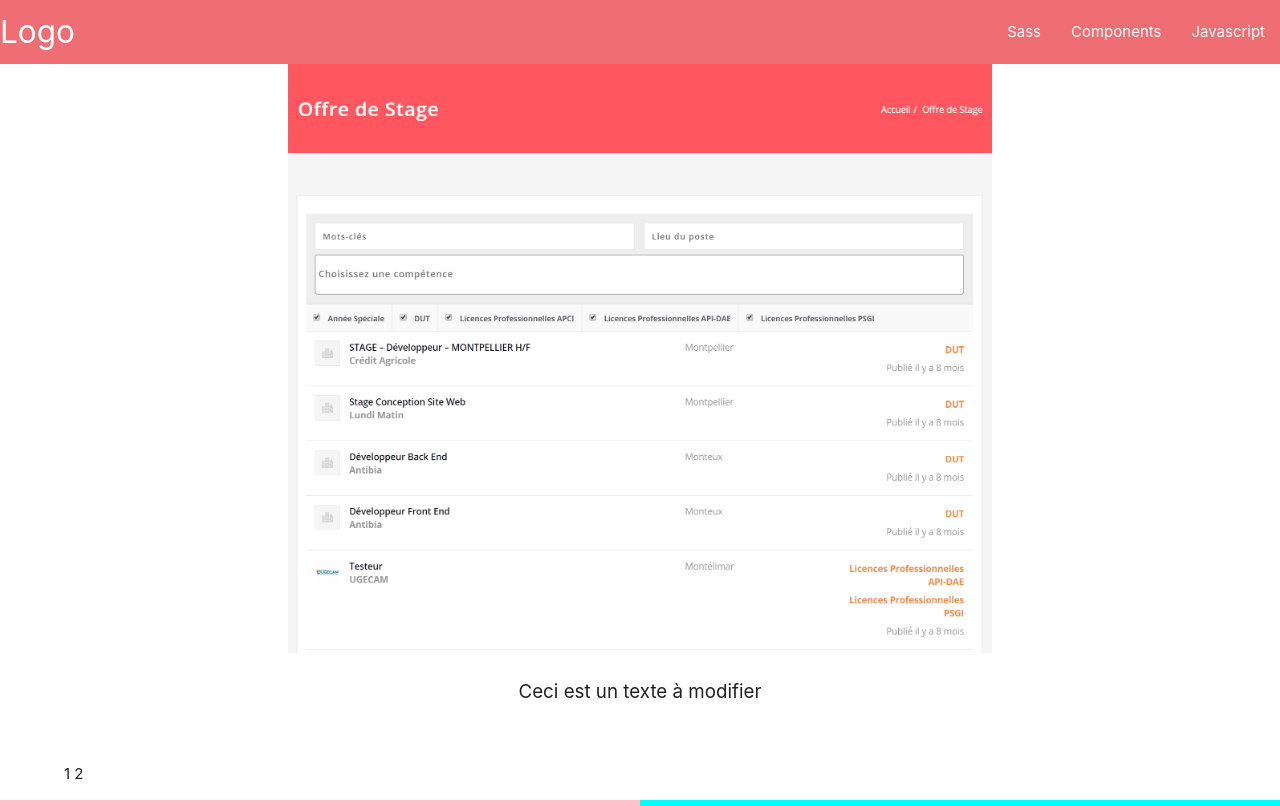
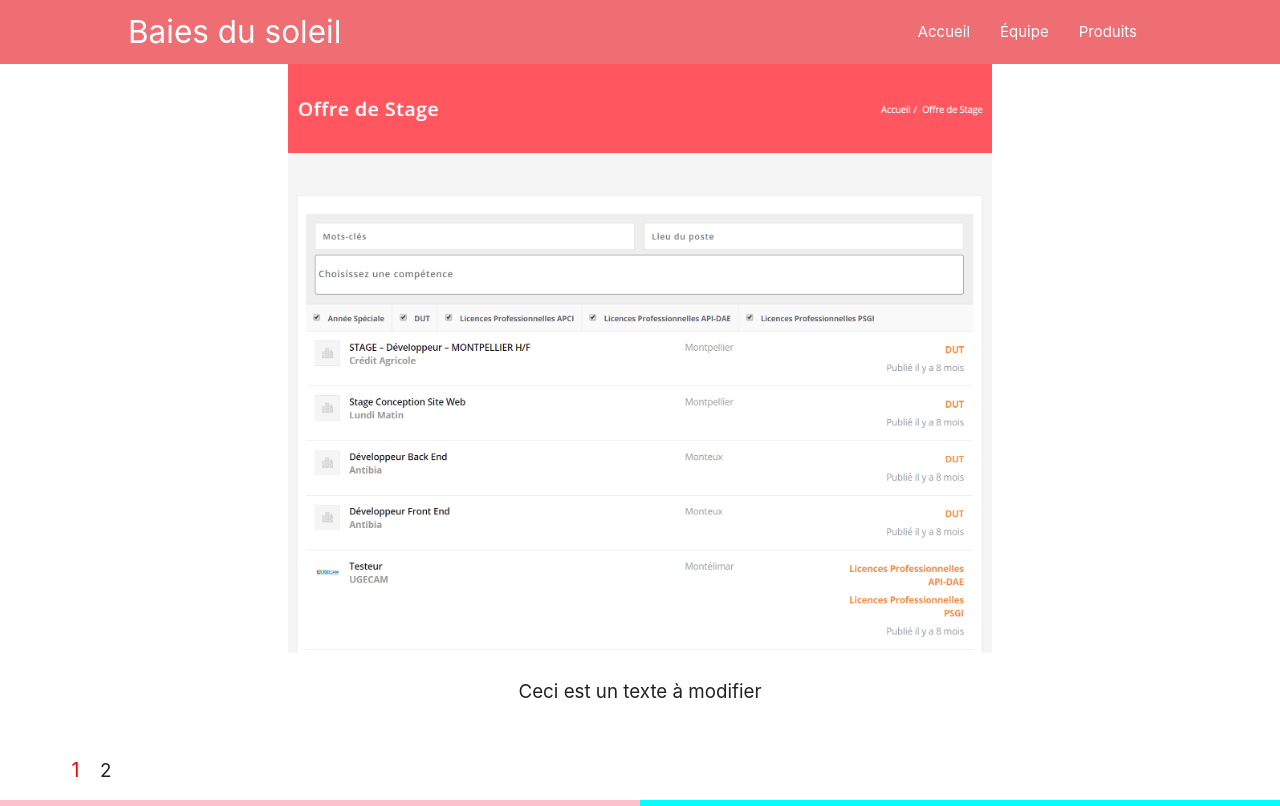
Before and after one commit to pauline-De-Almeida/BaiesDuSoleil, a plain HTML site: page index.html in a window 1280 px wide. Shown: the top 806 px of the page. Drawn offline with nearby package versions, Linux system fonts and the light colour scheme.

Commit message:
Index c'est ok MAJ de la nav sur toutes les pages Mise en fonctionnement du caroussel De mon côte je suis plutôt ok

```diff
--- a/css/index.css
+++ b/css/index.css
@@ -1,3 +1,8 @@
+nav {
+    width: 80%;
+    padding : 0 10% 0 10%;
+}
+
 .carroussel {
     height: calc(100VH - 64px);
     background-color: #FFF;
@@ -48,3 +53,22 @@
     height: calc(50% - 2.8rem);
     margin-left: .5rem;
 }
+
+.pagination p span {
+    font-size: 1.25rem;
+    margin : .5rem;
+    cursor :pointer;
+}
+
+.pageActive {
+    color : red;
+    font-size : 1.3rem !important;
+}
+
+.pagination {
+    position: absolute;
+    left: 5%;
+    bottom: 0;
+    width :20%;
+    text-align: justify;
+}
--- a/index.html
+++ b/index.html
@@ -21,34 +21,23 @@
 </head>
 <body>
 <header style="width: 100%">
-    <!--<div class="navbar-fixed">
+    <div> <!--fixer la nav class="navbar-fixed"-->
         <nav>
             <div class="nav-wrapper">
-                <a href="#!" class="brand-logo">Logo</a>
+                <a href="index.html" class="brand-logo">Baies du soleil</a>
+                <a href="#" data-target="mobile-demo" class="sidenav-trigger"><i class="material-icons">menu</i></a>
                 <ul class="right hide-on-med-and-down">
-                    <li><a href="sass.html">Sass</a></li>
-                    <li><a href="badges.html">Components</a></li>
+                    <li><a href="index.html">Accueil</a></li>
+                    <li><a href="equipe.html">Équipe</a></li>
+                    <li><a href="product.html">Produits</a></li>
                 </ul>
             </div>
         </nav>
-    </div>-->
-
-    <nav>
-        <div class="nav-wrapper">
-            <a href="#" class="brand-logo">Logo</a>
-            <a href="#" data-target="mobile-demo" class="sidenav-trigger"><i class="material-icons">menu</i></a>
-            <ul class="right hide-on-med-and-down">
-                <li><a href="sass.html">Sass</a></li>
-                <li><a href="badges.html">Components</a></li>
-                <li><a href="collapsible.html">Javascript</a></li>
-            </ul>
-        </div>
-    </nav>
+    </div>
 
     <ul class="sidenav" id="mobile-demo">
-        <li><a href="sass.html">Sass</a></li>
-        <li><a href="badges.html">Components</a></li>
-        <li><a href="collapsible.html">Javascript</a></li>
+        <li><a href="equipe.html">Équipe</a></li>
+        <li><a href="product.html">Produits</a></li>
     </ul>
 </header>
 <main>
@@ -65,9 +54,9 @@
                 Ceci est un autre texte à modifier
             </p>
         </div>
-        <div style="position: absolute; left: 5%; bottom: 0; width :20%; text-align: justify;">
-            <p style="">
-                <span onclick="changerIm(2);"> 1 </span> <span onclick="changerIm(1);"> 2 </span>
+        <div class = "pagination">
+            <p>
+                <span id = "page1" onclick="changerIm(1);" class = "pageActive"> 1 </span> <span id = "page2" onclick="changerIm(2);" class = ""> 2 </span>
             </p>
         </div>
     </div>
--- a/js/index.js
+++ b/js/index.js
@@ -1,21 +1,24 @@
 var nombre = 1;
 
-function changerIm (n) { /*n est à montrer*/
-    afficher(document.getElementById("img"+n));
-    cacher(document.getElementById("img"+getAutre(n)));
+function changerIm (n) { /*n est le current*/
+    afficher(document.getElementById("img"+n), n);
+cacher(document.getElementById("img"+getAutre(n)), getAutre(n));
     nombre = getAutre(n);
     console.log("passe, n = " + nombre)
 }
 
-function cacher (im) {
+function cacher (im, n) {
     console.log("chacher : " + im);
     im.classList.add("cache");
+    document.getElementById("page"+n).classList.remove("pageActive");
     im.classList.remove("affiche");
 }
 
-function afficher (im) {
+function afficher (im, n) {
     console.log("afficher : " + im);
     im.classList.remove("cache");
+    document.getElementById("page"+n).classList.add("pageActive");
+    console.log("activation : " + document.getElementById("page"+n));
     im.classList.add("affiche");
 }
 
```
Also changed, not shown: equipe.html (+22 -3 lines), product.html (+22 -3 lines).
